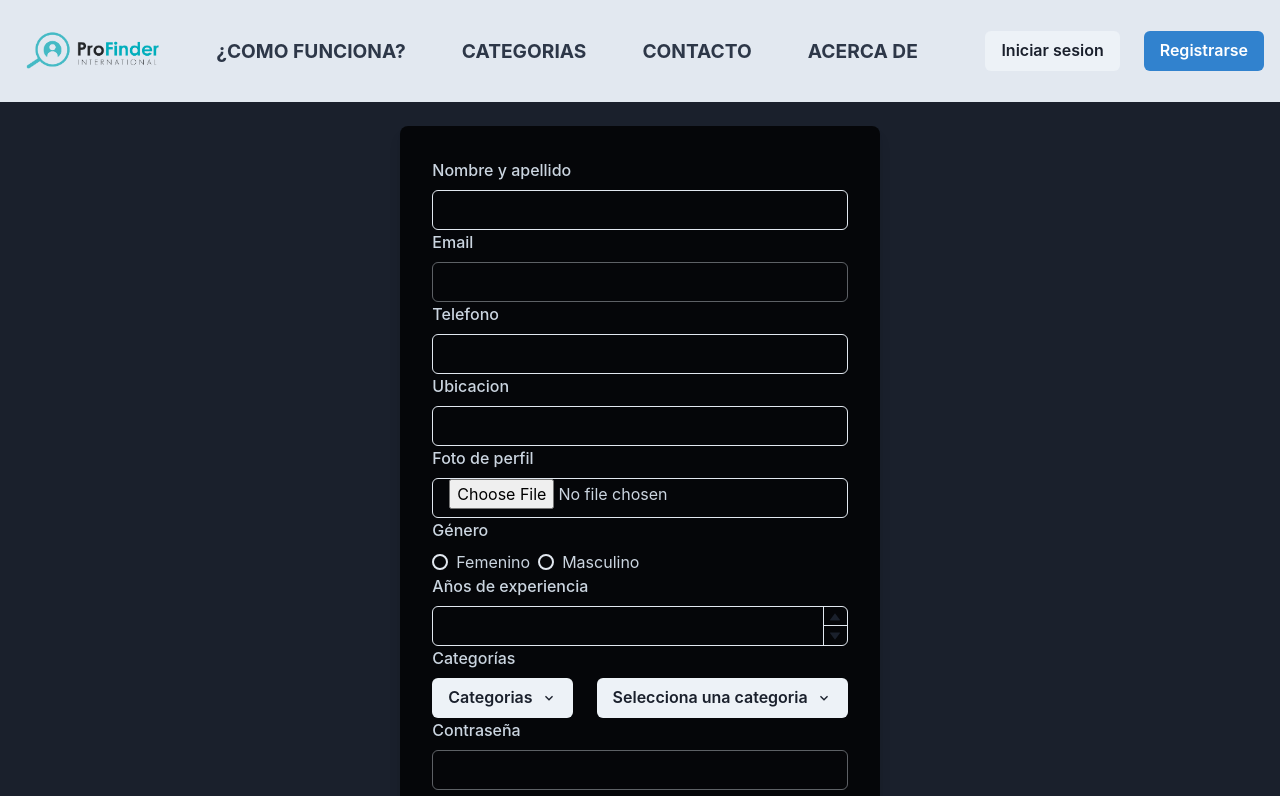
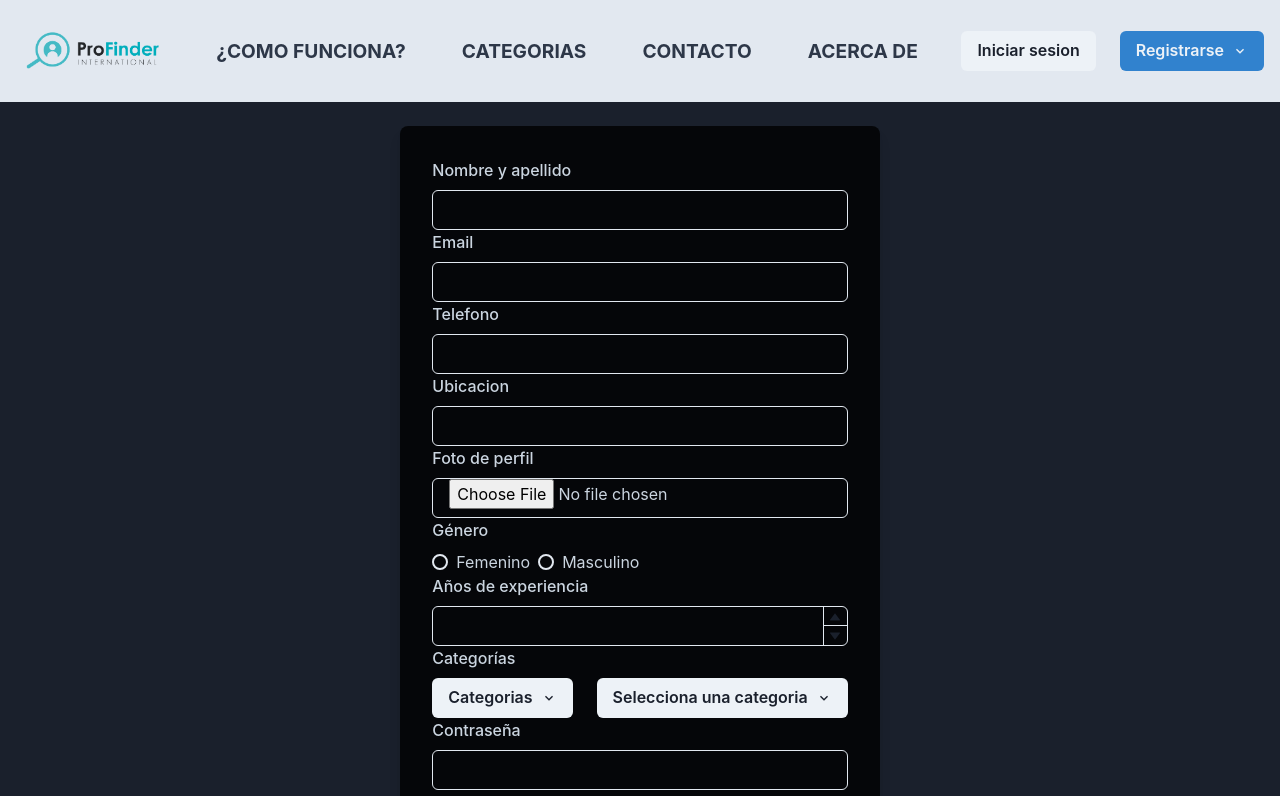
Before and after one commit to JosueEC/Profinder-client, a React (Vite) app: page /registerProvider in a window 1280 px wide. Shown: the top 796 px of the page. Built offline with nearby package versions, Linux system fonts and the light colour scheme.

Commit message:
Creacion de cuenta a traves del formulario de profesional

```diff
--- a/src/components/navBar/Navbar.jsx
+++ b/src/components/navBar/Navbar.jsx
@@ -11,7 +11,7 @@ import {
   HStack,
   Button
 } from '@chakra-ui/react'
-import { HamburgerIcon } from '@chakra-ui/icons'
+import { ChevronDownIcon, HamburgerIcon } from '@chakra-ui/icons'
 import { useLocation, useNavigate } from 'react-router-dom'
 // import DarkModeToggle from '../../utils/Darkmode/DarkmodeToggle';
 import Logo from '../../assets/categoriesIcons/Logo.png'
@@ -21,7 +21,6 @@ import NavLink from '../../singleComponents/NavLink'
 const Navbar = () => {
   const navigate = useNavigate()
   const location = useLocation()
-
   const navbarBgColor = useColorModeValue('gray.200', 'gray.900')
 
   // variable para controlar la renderizacion de la searchbar"
@@ -103,14 +102,41 @@ const Navbar = () => {
           >
             Iniciar sesion
           </Button>
-          <Button
+          <Menu>
+            <MenuButton
+              as={Button}
+              rightIcon={<ChevronDownIcon />}
+              bg={useColorModeValue('blue.500', 'blue.700')}
+              color='gray.100'
+              _hover={{
+                bg: 'blue.600'
+              }}
+            >
+              Registrarse
+            </MenuButton>
+            <MenuList>
+              <MenuItem
+                color='gray.800'
+                onClick={() => navigate('/registerProvider')}
+              >
+                Soy profesional
+              </MenuItem>
+              <MenuItem
+                color='gray.800'
+                onClick={() => navigate('/registerCliente')}
+              >
+                Soy cliente
+              </MenuItem>
+            </MenuList>
+          </Menu>
+          {/* <Button
             variant='solid'
             colorScheme='blue'
             size='md'
             onClick={() => navigate('/userRegister')}
           >
             Registrarse
-          </Button>
+          </Button> */}
         </HStack>
       </Flex>
     </nav>
--- a/src/services/redux/actions/actions.js
+++ b/src/services/redux/actions/actions.js
@@ -107,6 +107,11 @@ const postServicio = (info) => {
 
 //! Postear proveedor
 const postProveedor = (info) => {
+  const userSession = window.localStorage.getItem('userSession')
+    if (userSession) {
+      const user = JSON.parse(userSession)
+      info.id = user.id
+    }
   return async function () {
     try {
       // Verificación
@@ -125,14 +130,17 @@ const postProveedor = (info) => {
         throw new Error("Faltan datos");
       }
 
-      await axios.post(
-        "https://backprofinder-production.up.railway.app/profesional",
+      // `http://localhost:3001/profesional/${info.id}`
+      // `https://backprofinder-production.up.railway.app/profesional/${info.id}`
+      await axios.put(
+        `https://backprofinder-production.up.railway.app/profesional/${info.id}`,
         info,
         { headers: { "Access-Control-Allow-Origin": "*" } }
       );
-      alert("Perfil creado");
+      // alert("Perfil creado");
     } catch (error) {
-      alert(`${error.response.data.error}`);
+      console.error(error.response.data.error)
+      // alert(`${error.response.data.error}`);
     }
   };
 };
@@ -191,14 +199,12 @@ const getSessionUser = (dataSession) => {
 
   return async function () {
     // const URL = `${API.LOCALHOST}/login`
-    // const URL = LOCAL.register
     const URL = `${API.DOMAIN}/login`;
 
     try {
       const response = await fetch(URL, options);
       const data = await response.json();
-      data.status =
-        data.email && !data.message.includes("No pertenece") ? true : false;
+      data.status = data.email && !data.message.includes("No pertenece") ? true : false;
       localStorage.setItem("userSession", JSON.stringify(data));
     } catch (error) {
       console.error(error.message);
@@ -218,14 +224,12 @@ const postSessionUser = (dataSession) => {
 
   return async function () {
     // const URL = `${API.LOCALHOST}/register`
-    // const URL = LOCAL.register
     const URL = `${API.DOMAIN}/register`;
 
     try {
       const response = await fetch(URL, options);
       const data = await response.json();
-      data.status =
-        data.email && !data.message.includes("No pertenece") ? true : false;
+      data.status = data.email && !data.message.includes("No pertenece") ? true : false;
       window.localStorage.setItem("userSession", JSON.stringify(data));
     } catch (error) {
       console.error(error.message);
--- a/src/utils/customHooks/useCredentials.js
+++ b/src/utils/customHooks/useCredentials.js
@@ -60,7 +60,7 @@ export const useCredentials = () => {
         variant: 'top-accent',
         position: 'bottom-right',
         duration: 5000,
-        isClosable: true,
+        isClosable: true
       })
       setSessionState(session)
       window.scroll({
@@ -68,7 +68,7 @@ export const useCredentials = () => {
         left: 0,
         behavior: 'smooth'
       })
-      navigate((session.usuario === 'c') ? '/dashboardClient': '/dashboardSuppliers')
+      navigate((session.usuario === 'c') ? '/dashboardClient' : '/dashboardSuppliers')
     } else {
       toast({
         title: errorTitle,
@@ -77,7 +77,7 @@ export const useCredentials = () => {
         variant: 'top-accent',
         position: 'bottom-right',
         duration: 5000,
-        isClosable: true,
+        isClosable: true
       })
       window.localStorage.removeItem('userSession')
     }
--- a/src/views/FromProvider/FromProvider.jsx
+++ b/src/views/FromProvider/FromProvider.jsx
@@ -25,9 +25,10 @@ import {
   RadioGroup,
 } from "@chakra-ui/react";
 
-import { useSessionState } from '../../services/zustand/useSession'
 import SelectCategories from "../../singleComponents/SelectCategories";
 import { uploadFile } from "../../utils/Firebase/config";
+import { postSessionUser } from "../../services/redux/actions/actions";
+import { useCredentials } from "../../utils/customHooks/useCredentials";
 // import {
 //   validateCategories,
 //   validateGenre,
@@ -40,16 +41,7 @@ import { uploadFile } from "../../utils/Firebase/config";
 // } from "../../services/validators/validationsLogin";
 
 function FormProvider() {
-  const session = useSessionState(state => state.session)
-  const setSessionState = useSessionState(state => state.setSessionState)
-
-  useEffect(() => {
-    const userSession = window.localStorage.getItem('userSession')
-    if (userSession) {
-      const user = JSON.parse(userSession)
-      setSessionState(user)
-    }
-  }, [])
+  const { handleUserSession } = useCredentials()
 
   const {
     register,
@@ -189,14 +181,24 @@ function FormProvider() {
       image: imageData, // Assign the URL of the image
       genre: data.genre,
       years_exp: data.years_exp,
+      description: 'pendiente',
       phone: data.phone,
       ubication: data.ubication,
       password: data.password,
       ocupations: [selectedOccupations],
       categories: selectedCategory,
     };
+
+    const sessionData = {
+      name: data.name,
+      email: data.email,
+      password: data.password,
+      usuario: 'p'
+    }
     console.log(newData);
+    await dispatch(postSessionUser(sessionData))
     dispatch(postProveedor(newData));
+    handleUserSession('Cuenta creada', 'Algo salio mal')
   };
 
   return (
@@ -229,8 +231,6 @@ function FormProvider() {
             <FormControl>
               <FormLabel>Email</FormLabel>
               <Input
-                value={session.email}
-                disabled
                 type="email"
                 {...register("email", {
                   required: "El campo email es requerido",
@@ -338,8 +338,6 @@ function FormProvider() {
             <FormControl>
               <FormLabel>Contraseña</FormLabel>
               <Input
-                value={session.password}
-                disabled
                 type="password"
                 {...register("password", {
                   required: "El campo contraseña es requerido",
@@ -352,7 +350,7 @@ function FormProvider() {
               <FormLabel />
               <Button
                 type="submit"
-                loadingText="Submitting"
+                loadingText="Creando cuenta"
                 size="lg"
                 bg="blue.400"
                 color="white"
--- a/src/views/UserRegister/UserRegister.jsx
+++ b/src/views/UserRegister/UserRegister.jsx
@@ -67,7 +67,7 @@ export default function UserRegister () {
           boxShadow='lg'
           p={8}
         >
-          <form onSubmit={handleSubmit} >
+          <form onSubmit={handleSubmit}>
             <HStack>
               <Box>
                 <FormControl id='name' isRequired>
```
